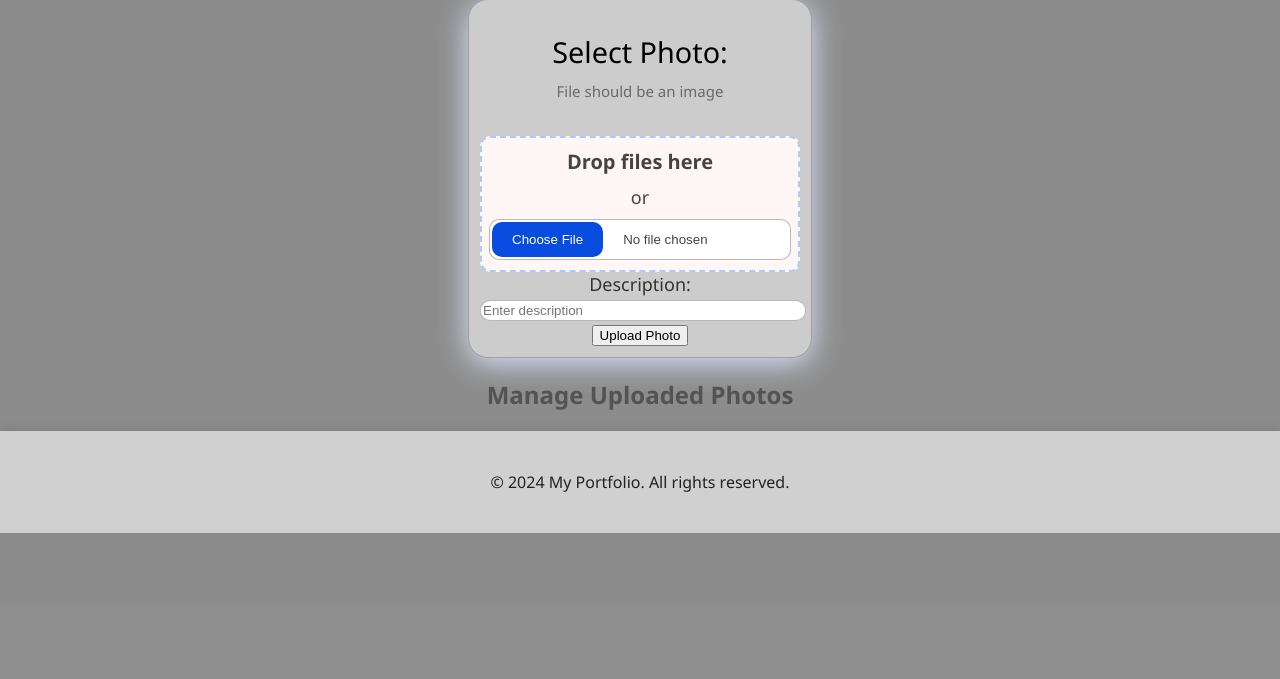
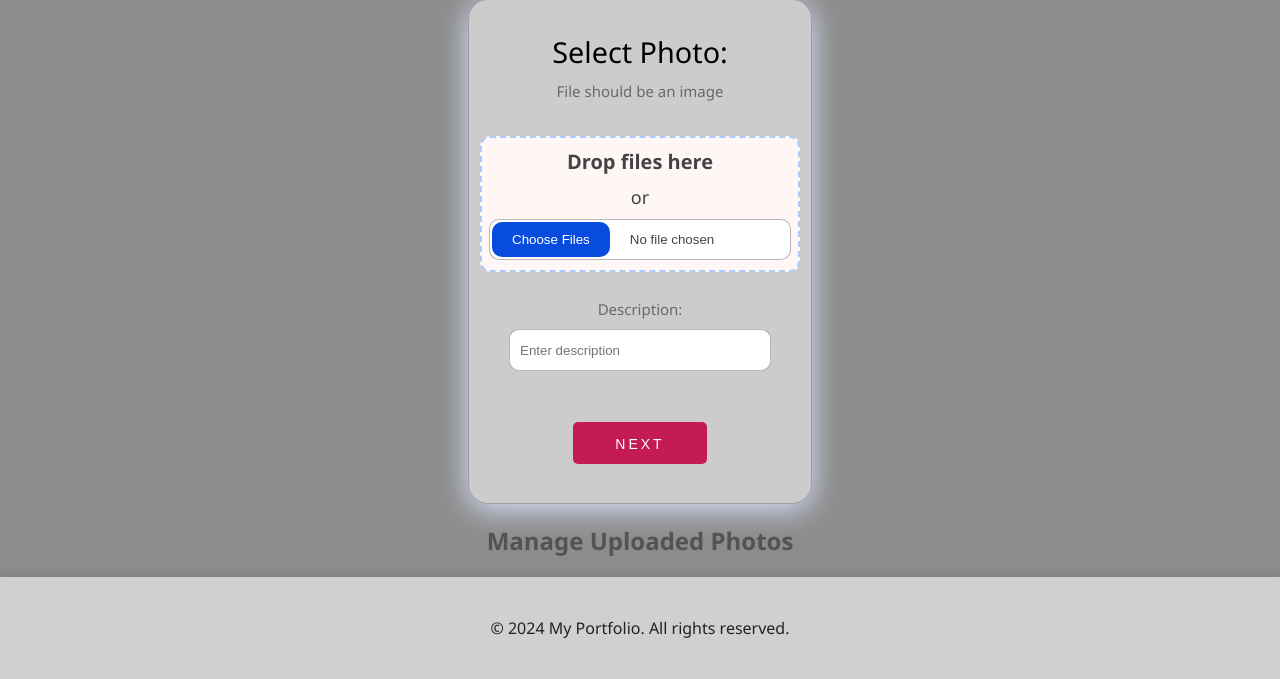
Before and after one commit to Adityaaaaaaaaaaaaaaa/Portfolio, a PHP site: page /pages/admin.php in a window 1280 px wide. Shown: the part 195-874 px from the top of the page. Before the commit the page ends 728 px from the top, so only its background shows below. Run offline with PHP 8.4, Linux system fonts and the light colour scheme; the visitor is signed in with stand-in values (Sample User, id 1); data that the repository does not hold is empty.

Commit message:
upload form

```diff
--- a/css/admin.css
+++ b/css/admin.css
@@ -98,3 +98,70 @@
 .file-input::file-selector-button:hover {
     background: #0d45a5;
 }
+
+.description-input {
+    width: 75%;
+    margin: 3% auto;
+    height: 1.5em;
+    color: #444;
+    padding: 3%;
+    background: #fff;
+    border-radius: 10px;
+    border: 1px solid rgba(8, 8, 8, 0.288);
+}
+
+.next-button {
+    position: relative;
+    font-size: 14px;
+    letter-spacing: 3px;
+    height: 3em;
+    padding: 1em 3em;
+    margin: 3em auto 2em auto;
+    border: none;
+    background-color: #c41b54;
+    color: #fff;
+    text-transform: uppercase;
+    overflow: hidden;
+    border-radius: 5px;
+    cursor: pointer;
+}
+
+.next-button::before {
+    content: '';
+    display: block;
+    position: absolute;
+    z-index: 0;
+    bottom: 0;
+    left: 0;
+    height: 0px;
+    width: 100%;
+    background: rgb(196, 27, 84);
+    background: linear-gradient(90deg, rgba(196, 27, 84, 1) 20%, rgba(124, 7, 46, 1) 100%);
+    transition: 0.2s;
+}
+
+.next-button .labelx {
+    position: relative;
+}
+
+.next-button .iconx {
+    display: flex;
+    align-items: center;
+    justify-content: center;
+    height: 3em;
+    width: 3em;
+    position: absolute;
+    top: 3em;
+    right: 0;
+    opacity: 0;
+    transition: 0.4s;
+}
+
+.next-button:hover::before {
+    height: 100%;
+}
+
+.next-button:hover .iconx {
+    top: 0;
+    opacity: 1;
+}
--- a/pages/admin.php
+++ b/pages/admin.php
@@ -102,14 +102,24 @@ try {
             <label for="file-input" class="drop-container">
                 <span class="drop-title">Drop files here</span>
                 or
-                <input type="file" name="photo" id="photo" accept="image/*" required="" class="file-input">
+                <input type="file" name="photo" id="photo" accept="image/*" multiple required="" class="file-input">
             </label>
-            <label for="description">Description:
+            <br>
+            <label for="description" class="form-paragraph">Description:<br>
                 <span class="form-paragraph">
-                    <input type="text" name="description" class="file-input" id="description" placeholder="Enter description" required>
+                    <input type="text" name="description" class="description-input" id="description" placeholder="Enter description" required>
                 </span>
             </label>
-            <button type="submit">Upload Photo</button>
+            <br>
+            <button type="submit" class="next-button">
+                <span class="labelx">Next</span>
+                <span class="iconx">
+                    <svg xmlns="http://www.w3.org/2000/svg" viewBox="0 0 24 24" width="24" height="24">
+                        <path fill="none" d="M0 0h24v24H0z"></path>
+                        <path fill="currentColor" d="M16.172 11l-5.364-5.364 1.414-1.414L20 12l-7.778 7.778-1.414-1.414L16.172 13H4v-2z"></path>
+                    </svg>
+                </span>
+            </button>
         </form>
     </div>
 
```
